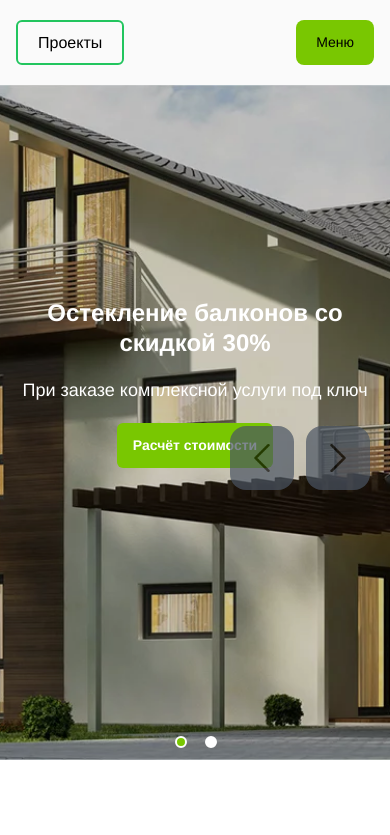
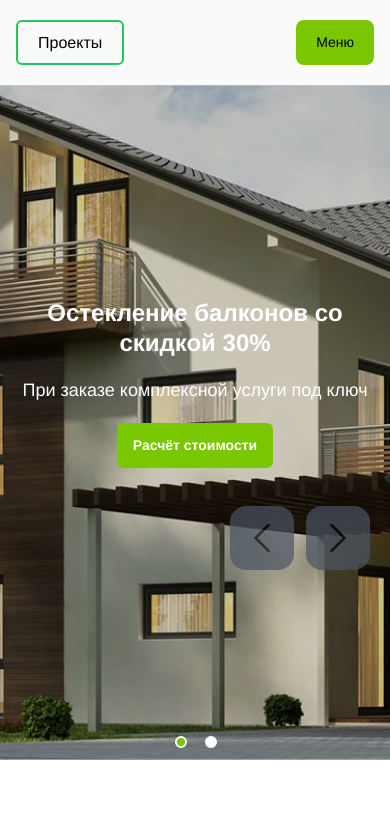
Before and after one commit to QobulovAbduazizbek/Imtixon, a React (Vite) app: page / in a window 390 px wide. Shown: the top 835 px of the page. Built offline with nearby package versions, Linux system fonts and the light colour scheme.

Commit message:
add responsive slider

```diff
--- a/src/components/HomeHero.jsx
+++ b/src/components/HomeHero.jsx
@@ -132,7 +132,7 @@ const HomeHero = () => {
 
   const CustomNextArrow = ({ onClick }) => (
     <div
-      className="w-16 h-16 bg-gray-600 opacity-70 rounded-2xl absolute top-1/2 right-5 flex items-center justify-center z-10 hover:bg-[#63b700] cursor-pointer"
+      className="w-16 h-16  bg-gray-600 mt-20 md:mt-0 opacity-70 rounded-2xl absolute top-1/2 right-5 flex items-center justify-center z-10 hover:bg-[#63b700] cursor-pointer"
       onClick={onClick}
     >
       <img className="w-8 h-8" src={arrow} alt="Next" />
@@ -141,7 +141,7 @@ const HomeHero = () => {
 
   const CustomPrevArrow = ({ onClick }) => (
     <div
-      className="w-16 h-16 bg-gray-600 opacity-70 rounded-2xl absolute top-1/2 right-24 flex items-center justify-center z-10 hover:bg-[#63b700] cursor-pointer"
+      className="w-16 h-16 bg-gray-600 mt-20 md:mt-0 opacity-70 rounded-2xl absolute top-1/2 right-24 flex items-center justify-center z-10 hover:bg-[#63b700] cursor-pointer"
       onClick={onClick}
     >
       <img className="w-8 h-8 rotate-180" src={arrow} alt="Prev" />
```
